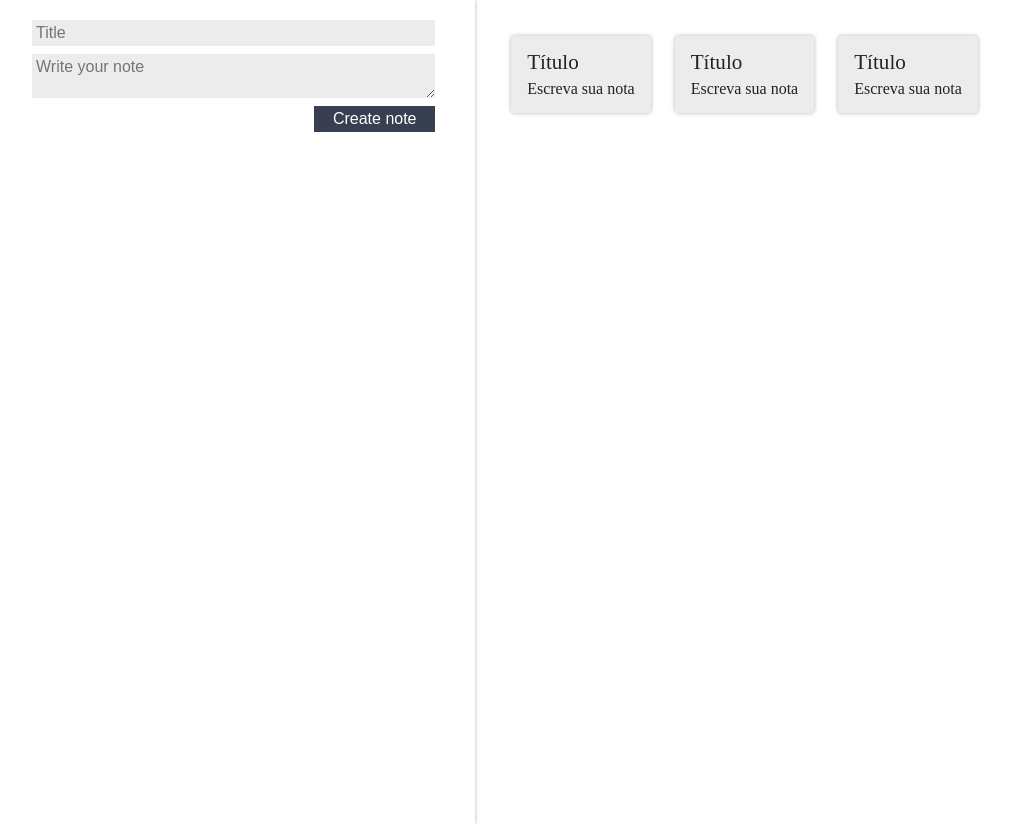
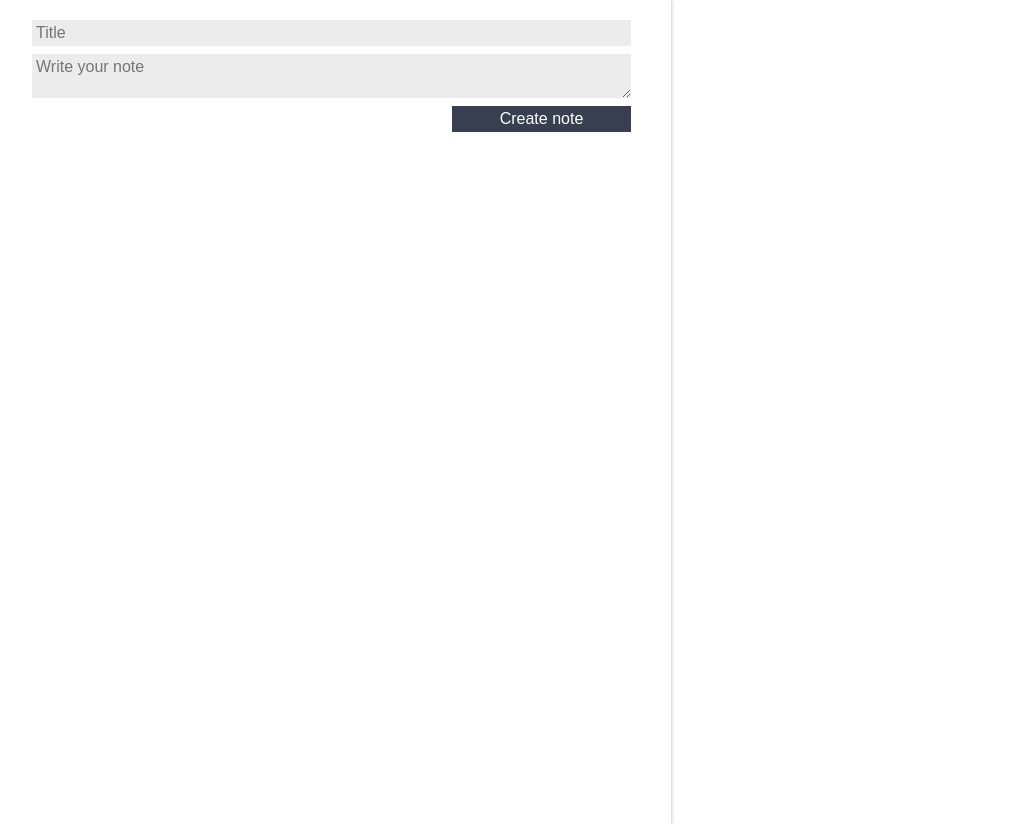
Before and after one commit to zherro/react-studies, a React (Create React App) app: page / in a window 1280 px wide. Shown: the whole page, without its empty margins (8-1019 px from the left). Built offline with nearby package versions, Linux system fonts and the light colour scheme.

Commit message:
properties and states

```diff
--- a/src/App.js
+++ b/src/App.js
@@ -4,11 +4,29 @@ import FormCreate from "./components/FormCreate";
 import "./assets/app.css";
 
 class App extends Component {
+
+  constructor() {
+    super();
+
+    this.state = {
+      notes: []
+    };
+  }
+
+  createNote(title, text) {
+    let newNote = {title, text};
+    let newNoteList = [...this.state.notes,newNote]
+    let newState = {
+      notes: newNoteList
+    }
+    this.setState(newState)
+  }
+
   render() {
     return (
       <section className="conteudo">
-        <FormCreate />
-        <NoteList />
+        <FormCreate createNote={this.createNote.bind(this)} />
+        <NoteList notes={this.state.notes}/>
       </section>
     );
   }
--- a/src/components/CardNote/CardNote.jsx
+++ b/src/components/CardNote/CardNote.jsx
@@ -7,9 +7,9 @@ class CardNote extends Component {
         return (
             <section className="card-nota">
                 <header className="card-nota_cabecalho">
-                    <h3 className="card-nota_titulo">Título</h3>
+                    <h3 className="card-nota_titulo">{this.props.title}</h3>
                 </header>
-                <p className="card-nota_texto">Escreva sua nota</p>
+                <p className="card-nota_texto">{this.props.text}</p>
             </section>
         );
     }
--- a/src/components/FormCreate/FormCreate.jsx
+++ b/src/components/FormCreate/FormCreate.jsx
@@ -3,28 +3,42 @@ import "./style.css"
 
 class FormCreate extends Component {
 
-    constructor() {
-        super();
+    constructor(props) {
+        super(props);
         this.title = "";
+        this.text = "";
     }
 
-
-    handleModfyTitle(event) {
+    _handleModfyTitle(event) {
+        event.stopPropagation();
         console.log(event.target.value);
         this.title = event.target.value;
     }
 
+    _handleModfyText(event) {
+        event.stopPropagation();
+        this.text = event.target.value;
+    }
+
+    _createNote(event) {
+        event.preventDefault();
+        event.stopPropagation();
+        this.props.createNote(this.title, this.text);
+    }
+
     render() {
         return (
-            <form className="form-cadastro ">
+            <form className="form-cadastro" onSubmit={this._createNote.bind(this)}>
                 <input
                     type="text" placeholder="Title"
                     className="form-cadastro_input"
-                    onChange={this.handleModfyTitle.bind(this)}
+                    onChange={this._handleModfyTitle.bind(this)}
                 />
                 <textarea
                     placeholder="Write your note"
-                    className="form-cadastro_input"></textarea>
+                    className="form-cadastro_input"
+                    onChange={this._handleModfyText.bind(this)}
+                ></textarea>
                 <button className="form-cadastro_input form-cadastro_submit">
                     Create note
                 </button>
--- a/src/components/NoteList/NoteList.jsx
+++ b/src/components/NoteList/NoteList.jsx
@@ -3,14 +3,15 @@ import CardNote from '../CardNote';
 import "./style.css"
 
 class NoteList extends Component {
+
     render() {
         return (
             <ul className="lista-notas">
-                {Array.of("Work", "Work", "Study").map((category, index) => {
+                {this.props.notes.map((note, index) => {
                     return (
                         <li className="lista-notas_item" key={index}>
                             {/* <div>{category}</div> */}
-                            <CardNote />
+                            <CardNote title={note.title} text={note.text} />
                         </li>
                     );
                 })}
```
